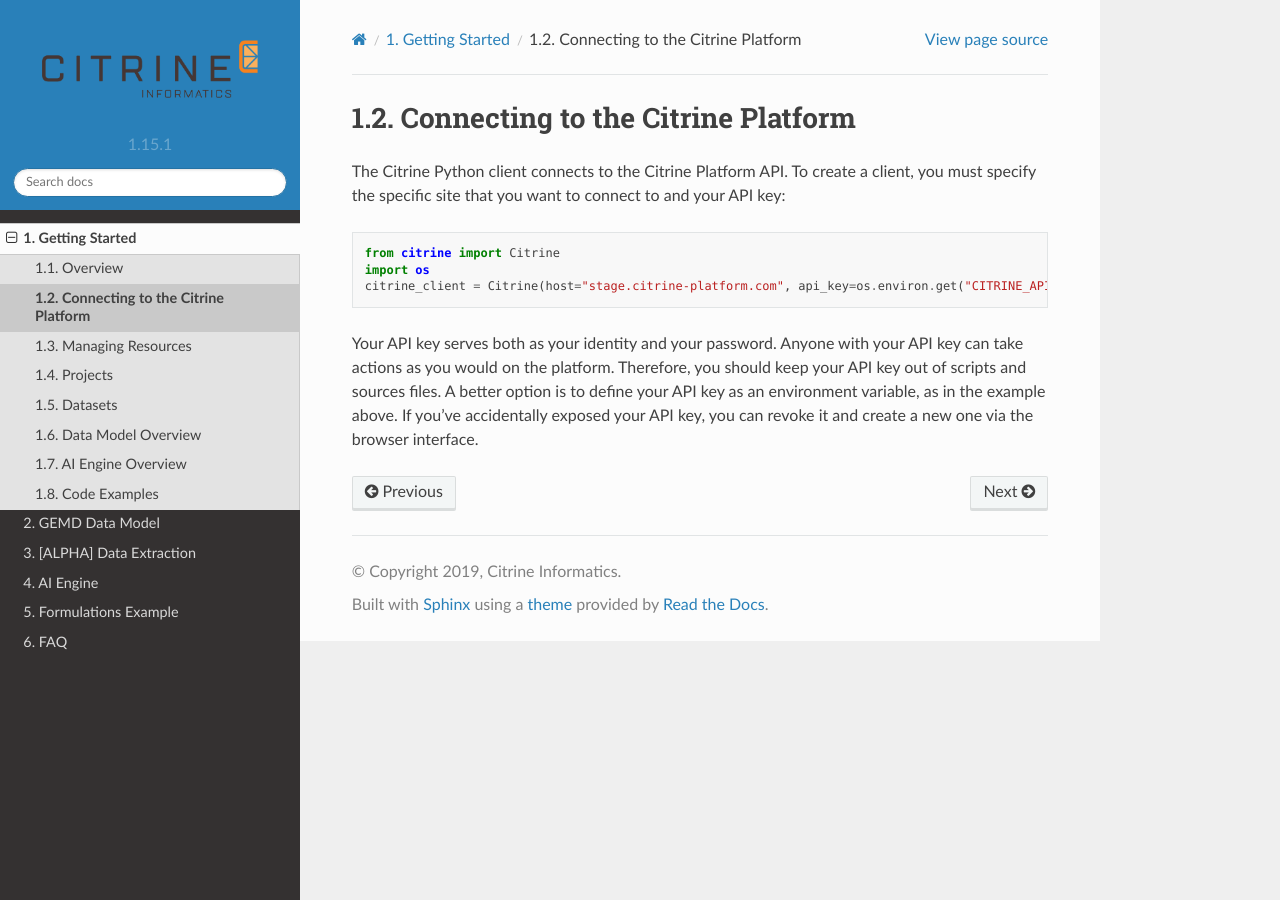
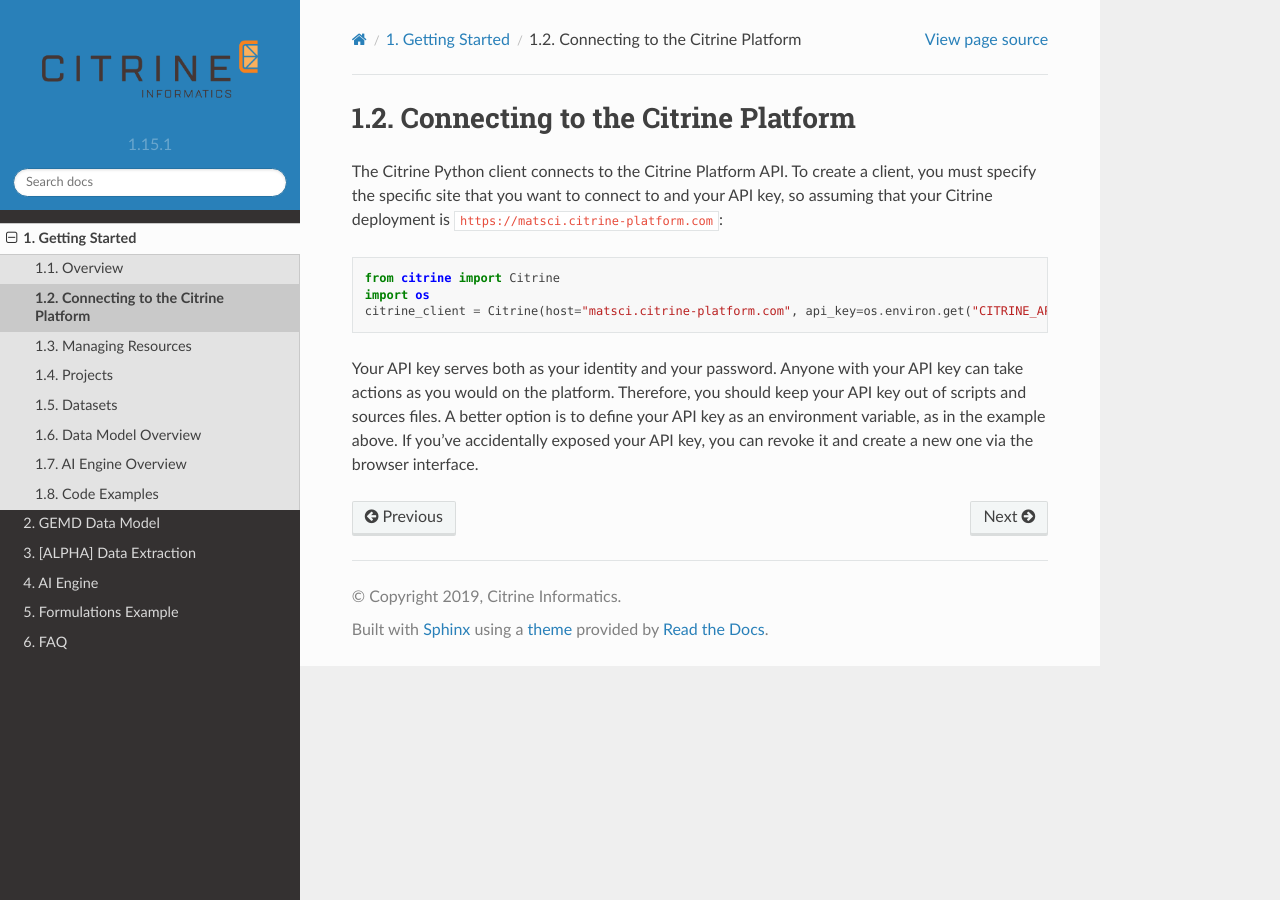
Before and after one commit to CitrineInformatics/citrine-python, a Sphinx documentation site: the page built from docs/source/getting_started/connecting.rst, in a window 1280 px wide. Built offline with Sphinx 7.4.7 and the Read the Docs theme 2.0.0, drawn with Linux system fonts in a browser that asks for light colours.

Commit message:
update code example to use matsci instead of stage

```diff
--- a/docs/source/getting_started/connecting.rst
+++ b/docs/source/getting_started/connecting.rst
@@ -3,13 +3,14 @@
 ======================================
 
 The Citrine Python client connects to the Citrine Platform API.
-To create a client, you must specify the specific site that you want to connect to and your API key:
+To create a client, you must specify the specific site that you want to connect to and your API key, so
+assuming that your Citrine deployment is ``https://matsci.citrine-platform.com``:
 
 .. code-block:: python
 
     from citrine import Citrine
     import os
-    citrine_client = Citrine(host="stage.citrine-platform.com", api_key=os.environ.get("CITRINE_API_KEY"))
+    citrine_client = Citrine(host="matsci.citrine-platform.com", api_key=os.environ.get("CITRINE_API_KEY"))
 
 Your API key serves both as your identity and your password.
 Anyone with your API key can take actions as you would on the platform.
```
